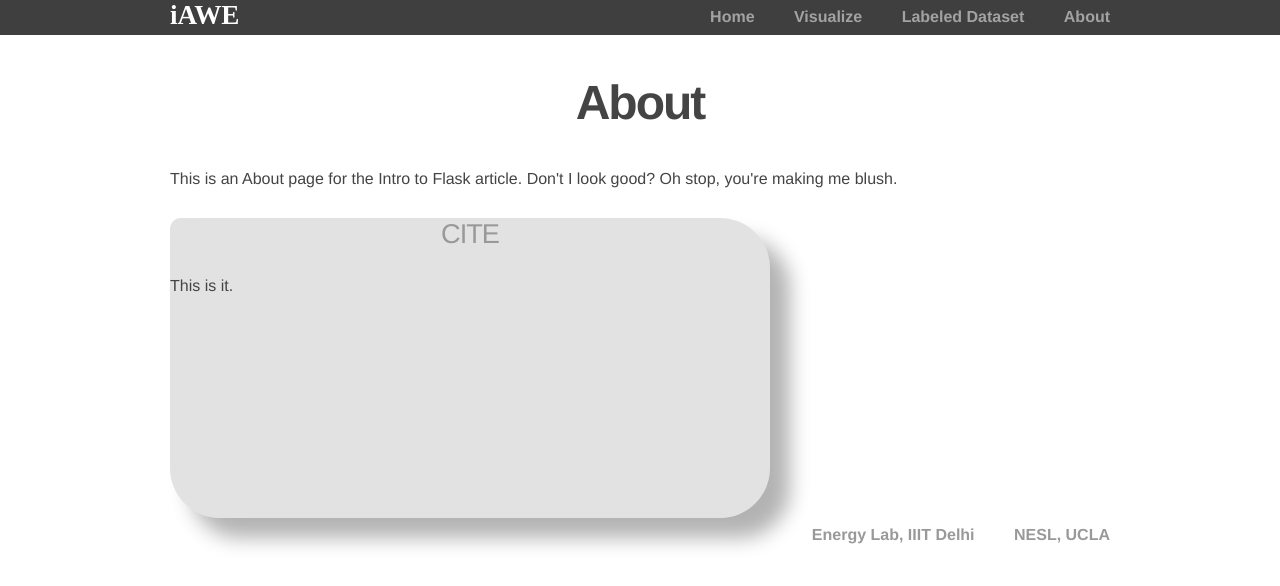
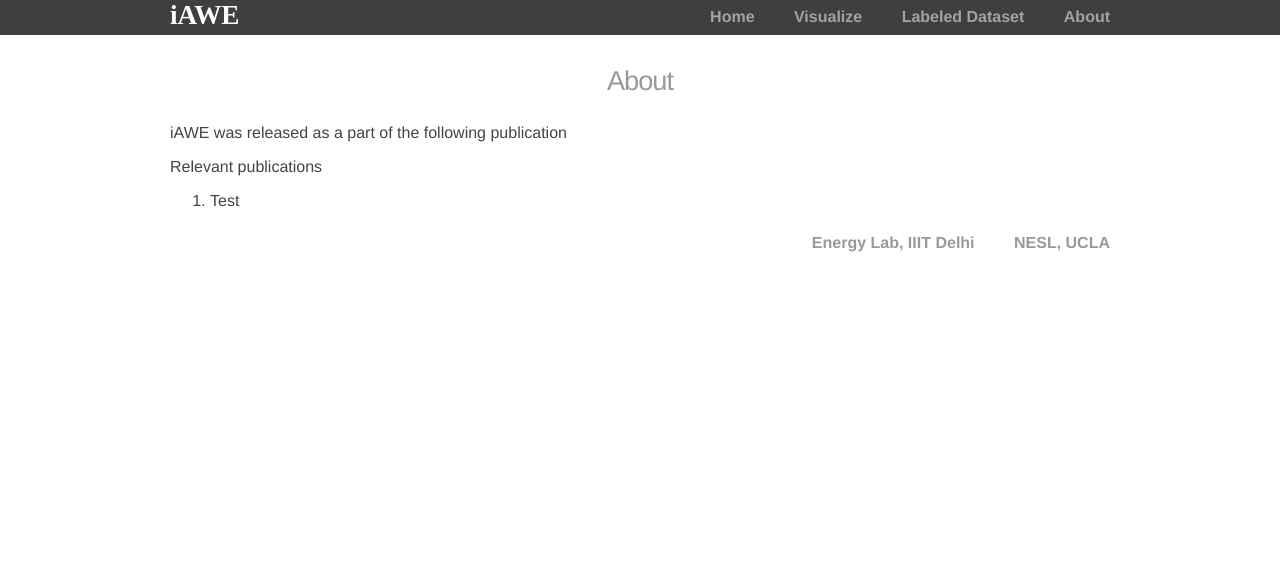
Before and after one commit to nipunbatra/iawe-website, a Flask app: page /about in a window 1280 px wide. Shown: the top 586 px of the page. Run offline with Flask 2, Linux system fonts and the light colour scheme; some libraries are stand-ins or nearby versions; some web fonts are replaced.

Commit message:
Removed unnecessary lines

```diff
--- a/static/css/main.css
+++ b/static/css/main.css
@@ -96,73 +96,3 @@ h3 {
   color: #999;
 
 }
-
-#content {
-    width: 70%;
-    /* Full Width */
-  height: 5px;
-    margin: 50px auto;
-    background: #000;
-}
-
-.expand {
-    width: 70%;
-    height: 1px;
-    margin: 2px 0;
-    background: #2187e7;
-    position: absolute;
-    box-shadow: 0px 0px 10px 1px rgba(0,198,255,0.7);
-    -moz-animation: fullexpand 10s ease-out;
-    -webkit-animation: fullexpand 10s ease-out;
-}
-
-/* Full Width Animation Bar */
-@-moz-keyframes fullexpand {
-    0%  { width: 0px;
-}
-
-100% {
-    width: 70%;
-}
-}
-
-@-webkit-keyframes fullexpand {
-    0% {
-        width: 0px;
-    }
-
-    100% {
-        width: 70%;
-    };
-}
-
-/* Start by setting display:none to make this hidden.
-   Then we position it in relation to the viewport window
-   with position:fixed. Width, height, top and left speak
-   speak for themselves. Background we set to 80% white with
-   our animation centered, and no-repeating */
-.modal {
-    display:    none;
-    position:   fixed;
-    z-index:    1000;
-    top:        0;
-    left:       0;
-    height:     100%;
-    width:      100%;
-    background: rgba( 255, 255, 255, .8 )
-                url('http://sampsonresume.com/labs/pIkfp.gif')
-                50% 50%
-                no-repeat;
-}
-
-/* When the body has the loading class, we turn
-   the scrollbar off with overflow:hidden */
-body.loading {
-    overflow: hidden;
-}
-
-/* Anytime the body has the loading class, our
-   modal element will be visible */
-body.loading .modal {
-    display: block;
-}
--- a/templates/about.html
+++ b/templates/about.html
@@ -1,8 +1,14 @@
 {% extends "layout.html" %}
 
 {% block content %}
-  <h2>About</h2>
-  <p>This is an About page for the Intro to Flask article. Don't I look good? Oh stop, you're making me blush.</p>
+<h3>About</h3>
+<p>iAWE was released as a part of the following publication</p>
 
-  <div style="width:600px;height:300px;-webkit-border-radius: 11px 50px 50px 50px;-moz-border-radius: 11px 50px 50px 50px;border-radius: 11px 50px 50px 50px;background:rgba(109,113,115,0.2);-webkit-box-shadow: #B3B3B3 20px 20px 20px;-moz-box-shadow: #B3B3B3 20px 20px 20px; box-shadow: #B3B3B3 20px 20px 20px;"><h3>CITE</h3> This is it.</div>
+<p>Relevant publications</p>
+<ol>
+	<li>Test</li>
+</ol>
+
+
+
 {% endblock %}
```
Also changed, not shown: templates/layout.html (+9 -1 lines), templates/visualize.html (+7 -16 lines).
